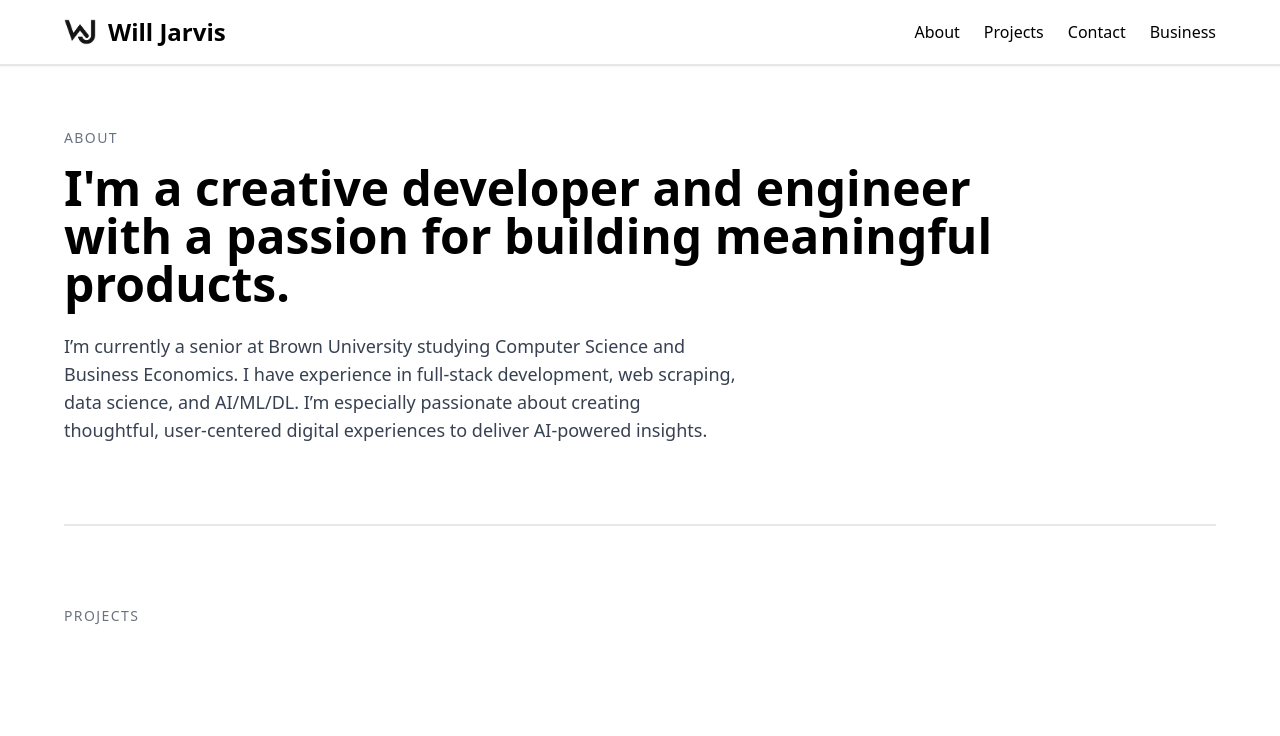
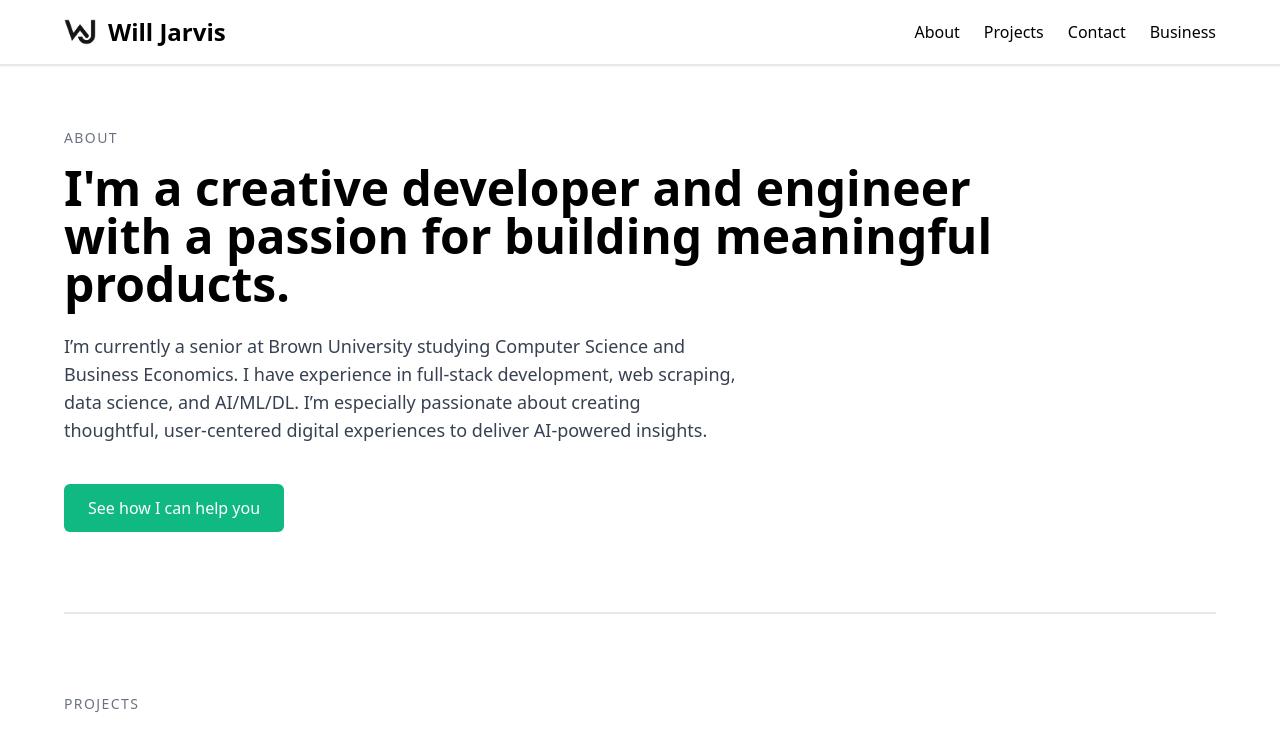
Before and after one commit to wjarvis10/wjarvis-website, a React (Vite) app: page / in a window 1280 px wide. Shown: the top 736 px of the page. Built offline with nearby package versions, Linux system fonts and the light colour scheme.

Commit message:
added see how I can help you button

```diff
--- a/src/components/About.tsx
+++ b/src/components/About.tsx
@@ -18,6 +18,14 @@ const About: React.FC = () => {
         creating thoughtful, user-centered digital experiences to deliver
         AI-powered insights.
       </p>
+      <div className="mt-10">
+        <a
+          href="/business"
+          className="inline-block bg-emerald-500 hover:bg-emerald-600 text-white font-medium px-6 py-3 rounded-md transition"
+        >
+          See how I can help you
+        </a>
+      </div>
     </section>
   );
 };
```
